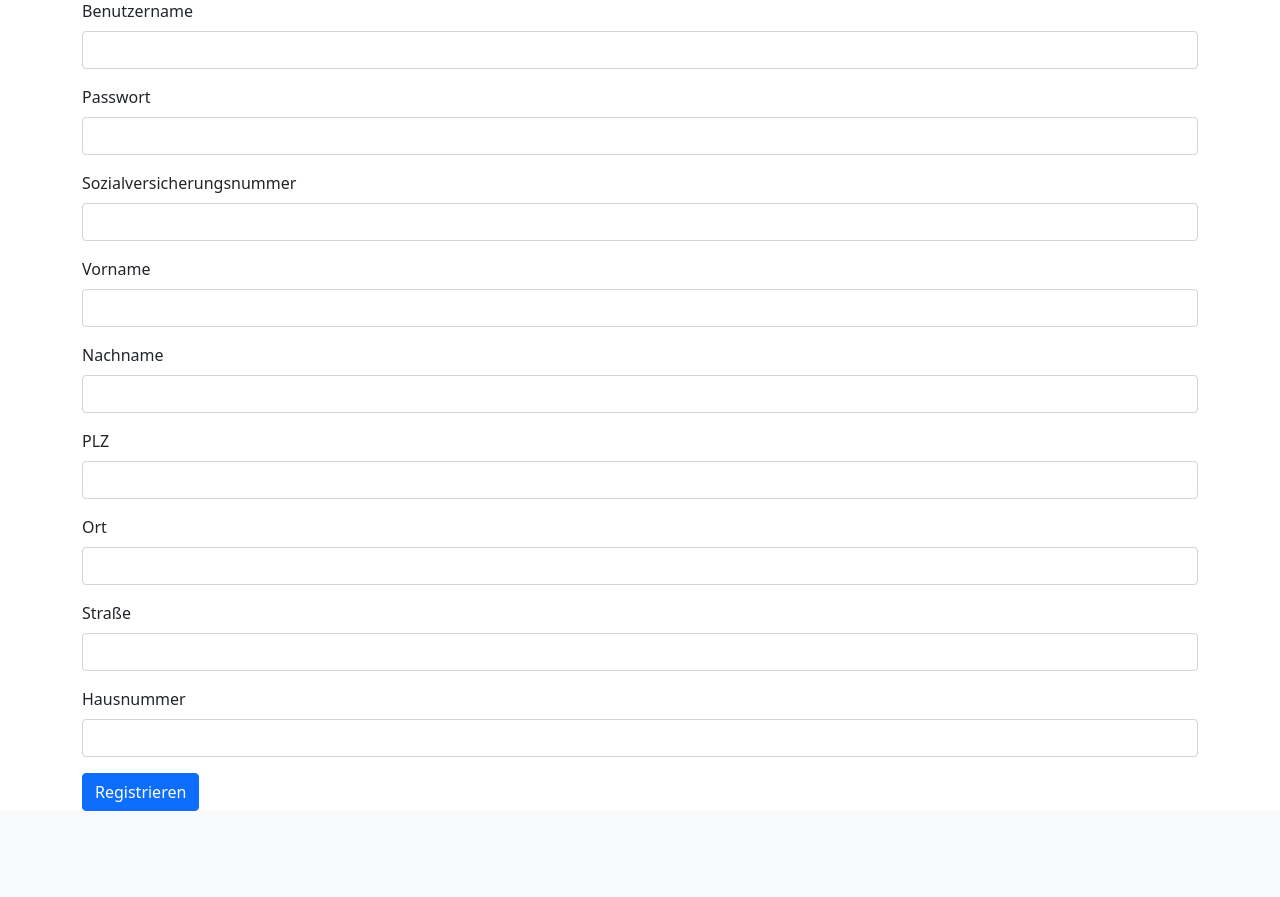
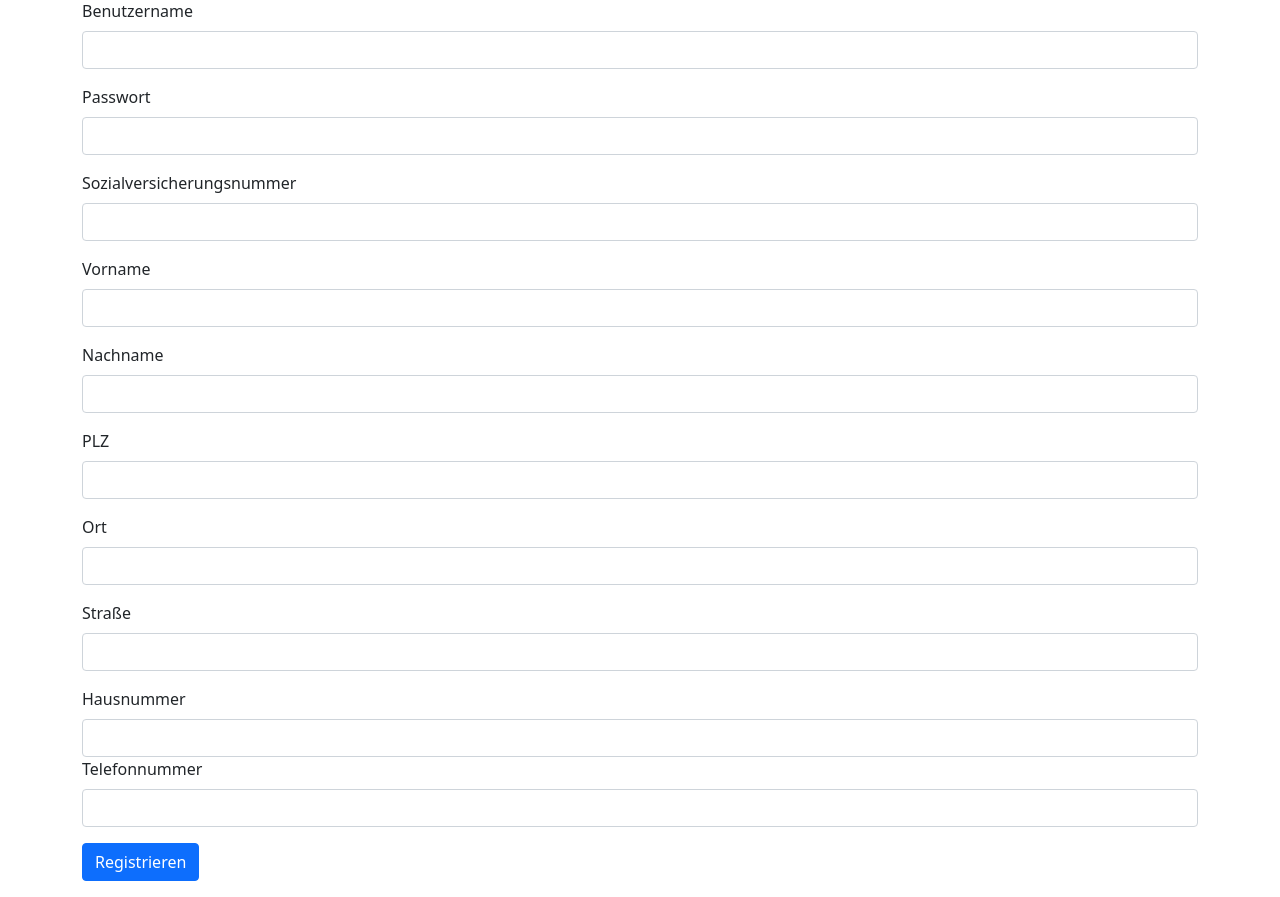
Before and after one commit to StasiaATP/flask-app_BIO1, a Flask app: page /register in a window 1280 px wide. Shown: the part 127-1024 px from the top of the page. Before the commit the page ends 938 px from the top, so only its background shows below. Run offline with Flask 3, Linux system fonts and the light colour scheme.

Commit message:
Telefonnummer zu Person hinzugefügt, Registrierung und Profil bearbeitet

```diff
--- a/templates/edit_user.html
+++ b/templates/edit_user.html
@@ -34,6 +34,9 @@
     <div class="mb-3">
         <label for="hausnr" class="form-label">Hausnummer</label>
         <input type="text" class="form-control" id="hausnr" name="hausnr" value="{{ current_user.hausnr }}" required>
+    <div class="mb-3">
+        <label for="telefonnummer" class="form-label">Telefonnummer</label>
+        <input type="text" class="form-control" id="telefonnummer" name="telefonnummer" value="{{ current_user.telefonnummer }}" required>
     </div>
     <button type="submit" class="btn btn-primary">Ändern</button>
 </form>
--- a/templates/register.html
+++ b/templates/register.html
@@ -38,6 +38,9 @@
     <div class="mb-3">
         <label for="hausnr" class="form-label">Hausnummer</label>
         <input type="text" class="form-control" id="hausnr" name="hausnr" required>
+        <div class="mb-3">
+            <label for="telefonnummer" class="form-label">Telefonnummer</label>
+            <input type="text" class="form-control" id="telefonnummer" name="telefonnummer" required>
     </div>
     <button type="submit" class="btn btn-primary">Registrieren</button>
 </form>
```
